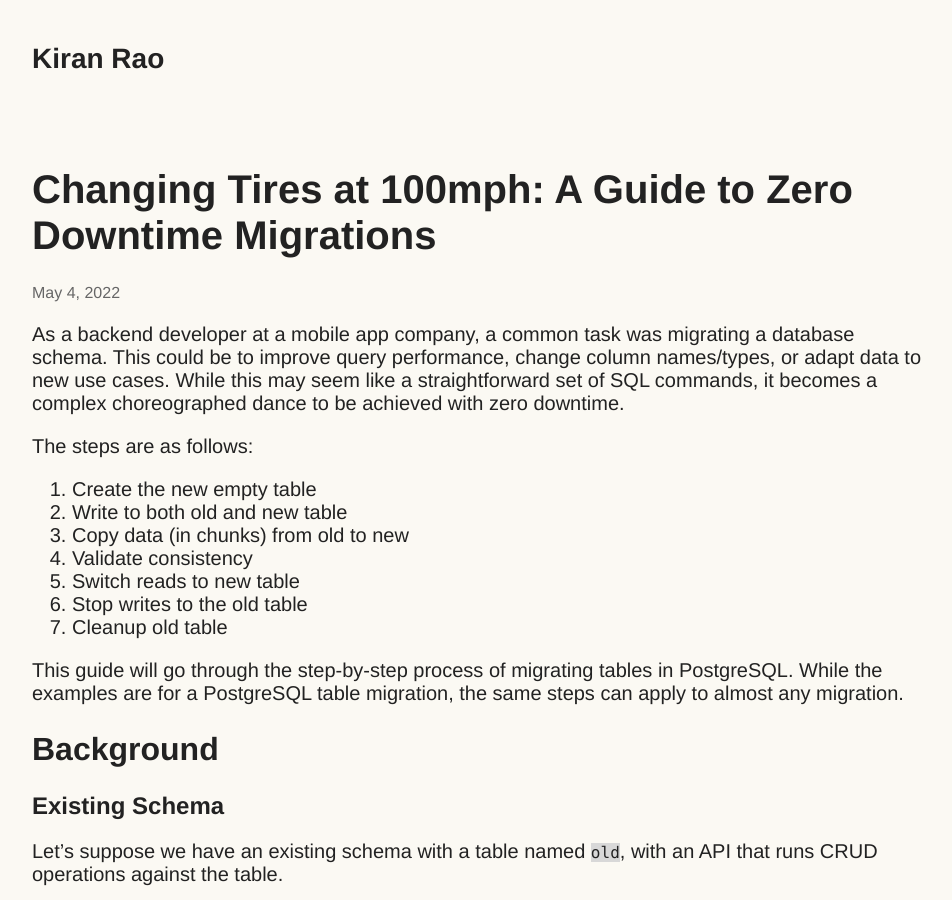
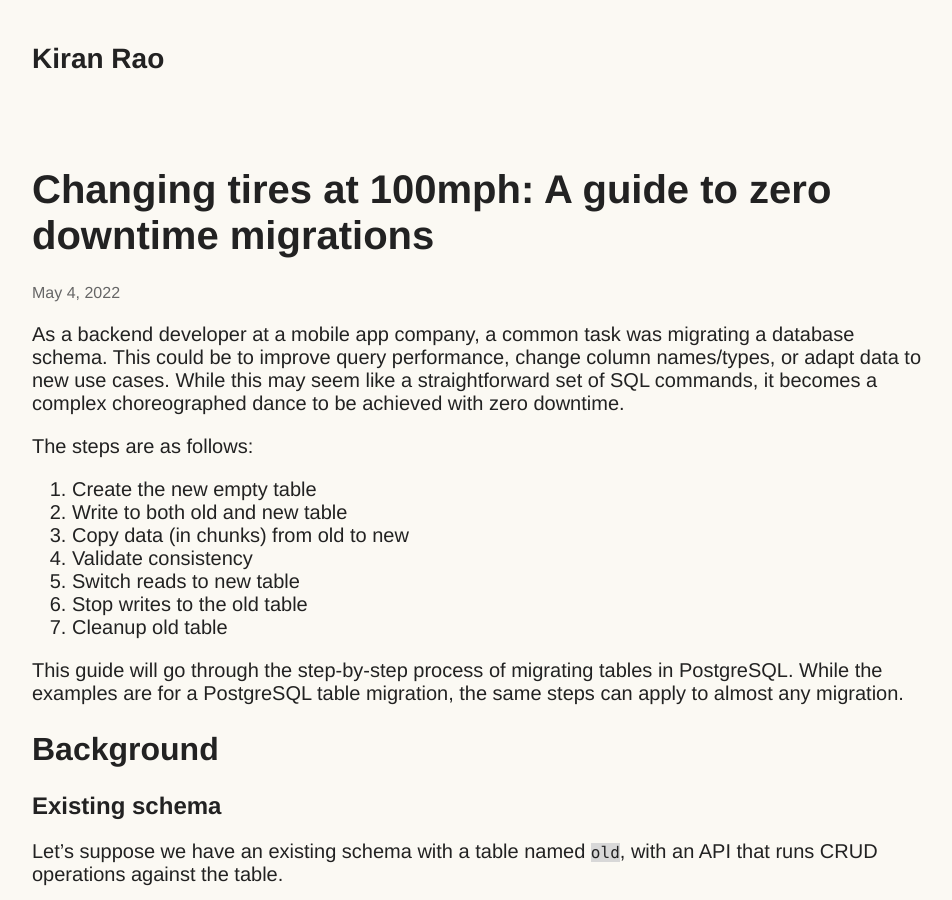
Before and after one commit to Kiran-Rao/kiran-rao.github.io, a Jekyll site: the page built from docs/_posts/2022-05-04-zero-downtime-migrations.md, in a window 1280 px wide and 900 px high. Shown: the whole window, without its empty margins (160-1112 px from the left). Built offline with Jekyll 4.4.1, drawn with Linux system fonts in a browser that asks for light colours; some of the changed text lies outside the part shown.

````diff
--- a/docs/_posts/2022-05-04-zero-downtime-migrations.md
+++ b/docs/_posts/2022-05-04-zero-downtime-migrations.md
@@ -1,6 +1,6 @@
 ---
 layout: post
-title: 'Changing Tires at 100mph: A Guide to Zero Downtime Migrations'
+title: 'Changing tires at 100mph: A guide to zero downtime migrations'
 date: 2022-05-04
 author: Kiran Rao
 ---
@@ -23,7 +23,7 @@ This guide will go through the step-by-step process of migrating tables in Postg
 
 ## Background
 
-### Existing Schema
+### Existing schema
 
 Let's suppose we have an existing schema with a table named `old`, with an API that runs CRUD operations against the table.
 
@@ -81,7 +81,7 @@ CREATE TABLE IF NOT EXISTS new (
 );
 ```
 
-### Migration Requirements
+### Migration requirements
 
 We can further specify the requirements through the migration:
 
````
